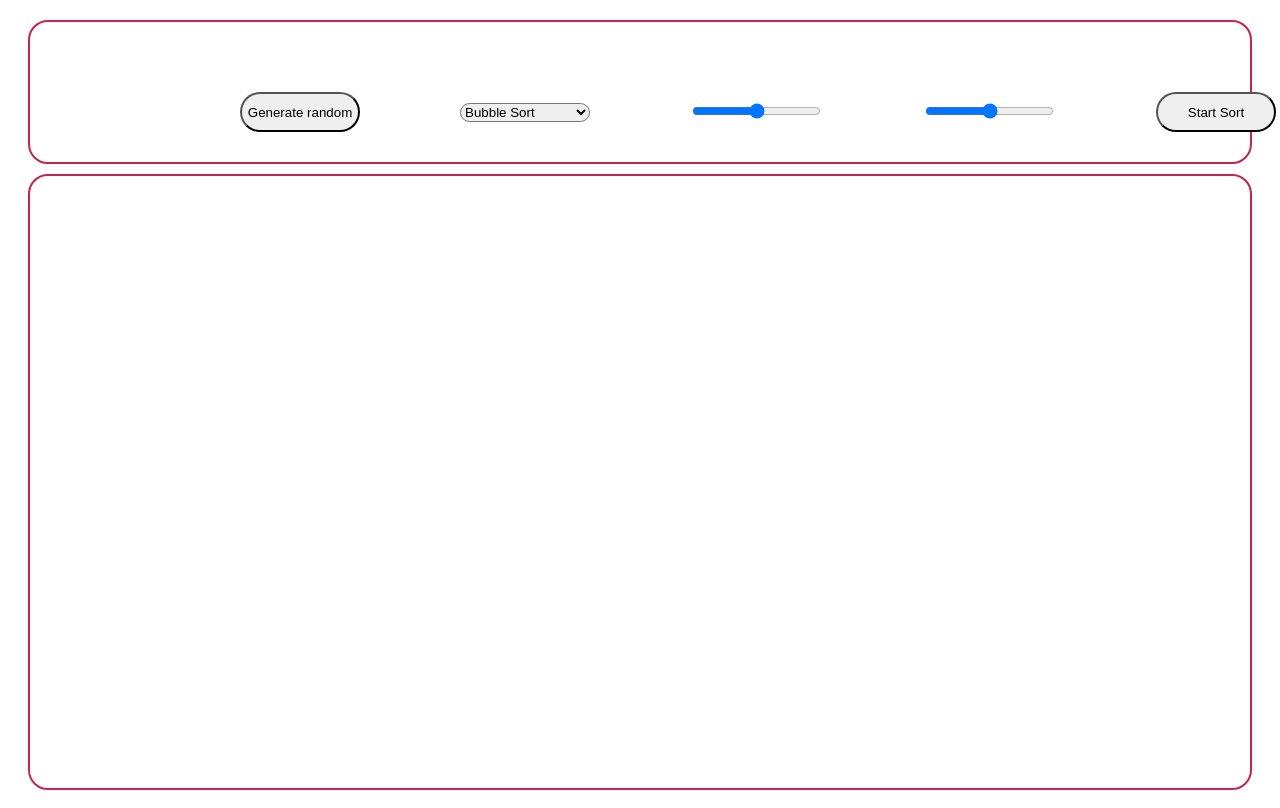
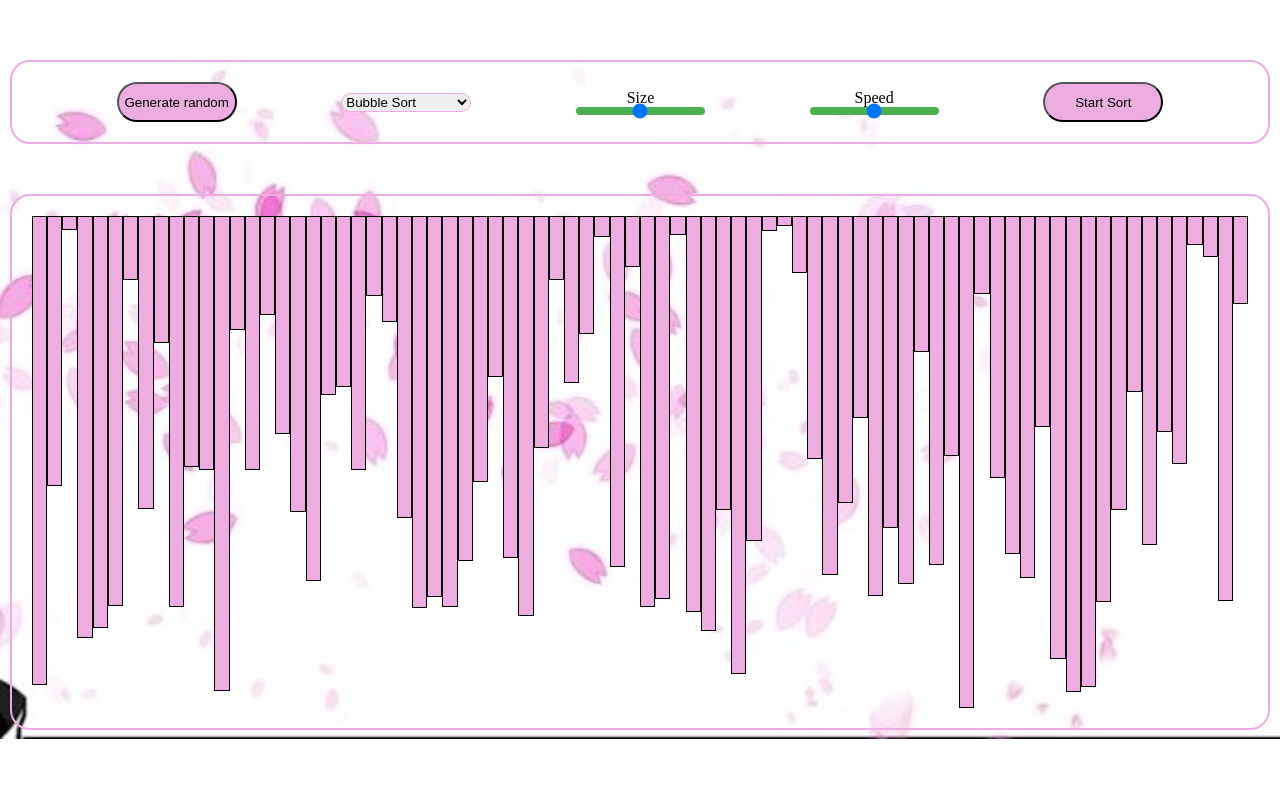
Before and after one commit to gokul170923/Sort-Visualizer, a plain HTML site: page index.html in a window 1280 px wide. Both pictures are taken after a click on the button "Generate random". Drawn offline with Linux system fonts and the light colour scheme.

Commit message:
addRandom

```diff
--- a/index.html
+++ b/index.html
@@ -7,7 +7,7 @@
         <link rel="stylesheet" href="style.css">
 </head>
 <body>
-       <div class="header">
+        <div class="header">
                 <div class = "childs" ><button class="buttons">Generate random</button></div>
                 <div class = "childs" >
                         <select name="algo" id="algo">
@@ -16,10 +16,18 @@
                                 <option value="Insertion">Insertion Sort</option>
                         </select>
                 </div>
-                <div class = "childs" ><input type="range" name="size" class="slider"></div>
-                <div class = "childs" ><input type="range" name="speed" class="slider"></div>
+                <div class = "childs" >
+                        <p>Size</p>
+                        <input type="range" name="size" class="slider" min="10" max="150">
+                </div>
+                <div class = "childs" >
+                        <p>Speed</p>
+                        <input type="range" name="speed" class="slider" min="0" max="100">
+                </div>
                 <div class = "childs" ><button class="buttons">Start Sort</button></div>
-       </div>
-       <div class="main"></div>
+        </div>
+        <div class="main">
+        </div>
+        <script src="script.js"></script>
 </body>
 </html>
--- a/script.js
+++ b/script.js
@@ -0,0 +1,28 @@
+const MainBox = document.getElementsByClassName("main")[0];
+const GenerateButton = document.querySelector(".header .childs:nth-child(1) .buttons");
+const SortingType = document.querySelector(".header .childs:nth-child(2) select");
+const SizeSlider = document.querySelector(".header .childs:nth-child(3) input");
+const SpeedSlider = document.querySelector(".header .childs:nth-child(4) input");
+const StartButton = document.querySelector(".header .childs:nth-child(5) .buttons");
+
+let array;
+
+function MakeBars(val){
+        let div = document.createElement("div");
+        div.className = "bars";
+        div.style.height = `${val}px`;
+        console.log(val);
+        MainBox.appendChild(div);
+}
+
+GenerateButton.addEventListener("click",()=>{
+        MainBox.innerHTML = "";
+        array = [];
+        let n = SizeSlider.value;
+        for(let i=0;i<n;i++){
+                let height = Math.floor(Math.random() * (500 - 10 + 1)) + 10;
+                array.push(height);
+                MakeBars(height);
+        }
+        console.log(array);
+});
--- a/style.css
+++ b/style.css
@@ -1,33 +1,33 @@
 *{
         padding: 0;
-        margin-top: 0;
+        margin: 0;
         box-sizing: border-box;
-        /* outline: 1px red solid; */
         border-radius: 20px;
 }
 
 body{
-        overflow: hidden;
         height: 100vh;
         padding: 10px;
+        background-image: url(bg.jpg);
+        background-position: center;
+        background-repeat: no-repeat;
+        background-size: 100%;
 }
 
 .header{
-        height: 18vh;
+
         display: flex;
         justify-content: space-evenly;
-        margin: 10px;
-        padding-left: 160px;
-        padding-right: 200px;
-        border: 2px rgb(197, 36, 76) solid;
+        flex-wrap: wrap;
+        margin: 50px 0;
+        border: 2px solid #edade1;
 }
 
 .childs{
-        margin: 50px;
         display: flex;
+        flex-direction: column;
         justify-content: center;
         align-items: center;
-        width: 300px;
         height: 10vh;
 }
 
@@ -39,10 +39,31 @@ body{
 .buttons{
         width: 120px;
         height: 40px;
+        background-color: #edade1;
+        border: 1px tra solid;
+}
+
+.slider{
+        -webkit-appearance: none;
+        height: 8px;
+        background: #4caf50;
+}
+
+#algo{
+        border: 1px #edade1 solid;
 }
 
 .main{
-        height: 77vh;
-        margin: 10px;
-        border: 2px rgb(197, 36, 76) solid;
+        display: flex;
+        justify-content: center;
+        padding: 20px;
+        border: 2px solid #edade1;
 }
+
+.bars{
+        width: 20px;
+        border-radius: 0;
+        background-color: #edade1;
+        border: 1px black solid;
+        flex-grow:1;
+}
```
Also changed, not shown: bg.jpg (added).
